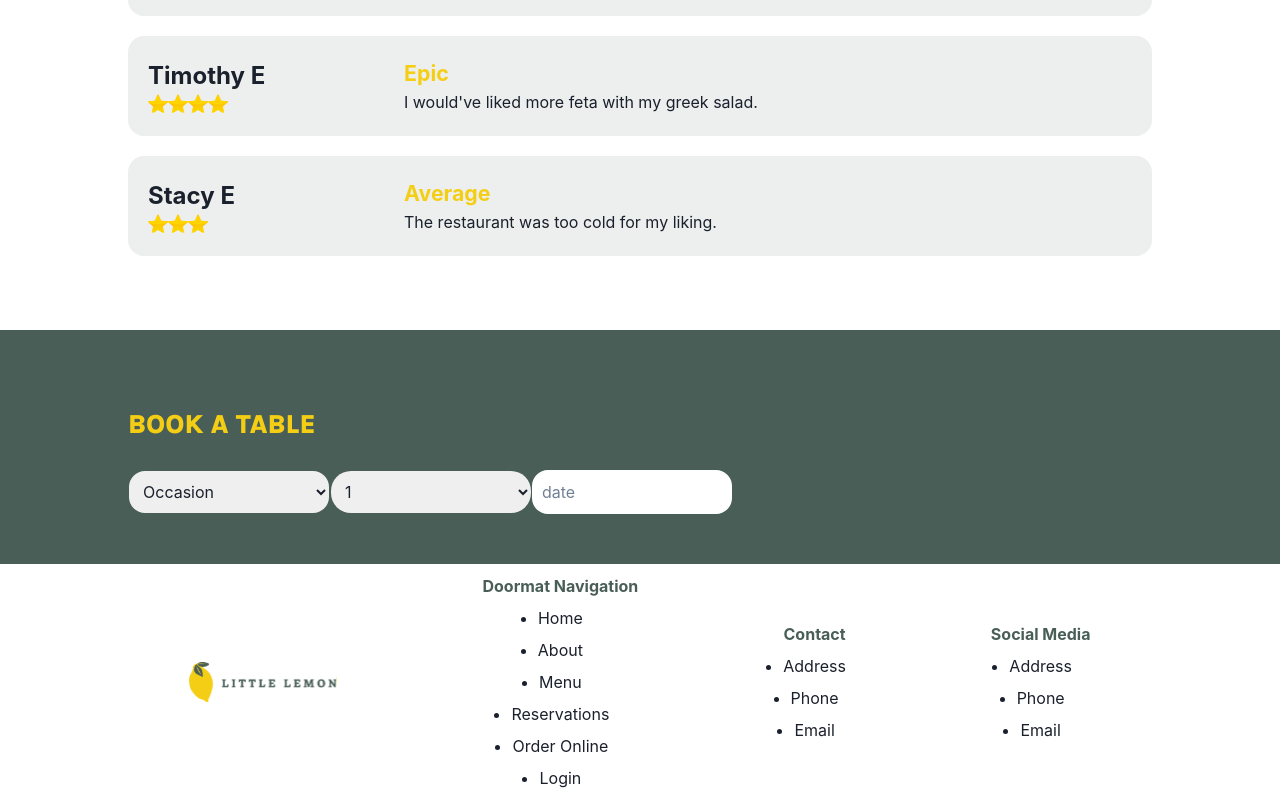
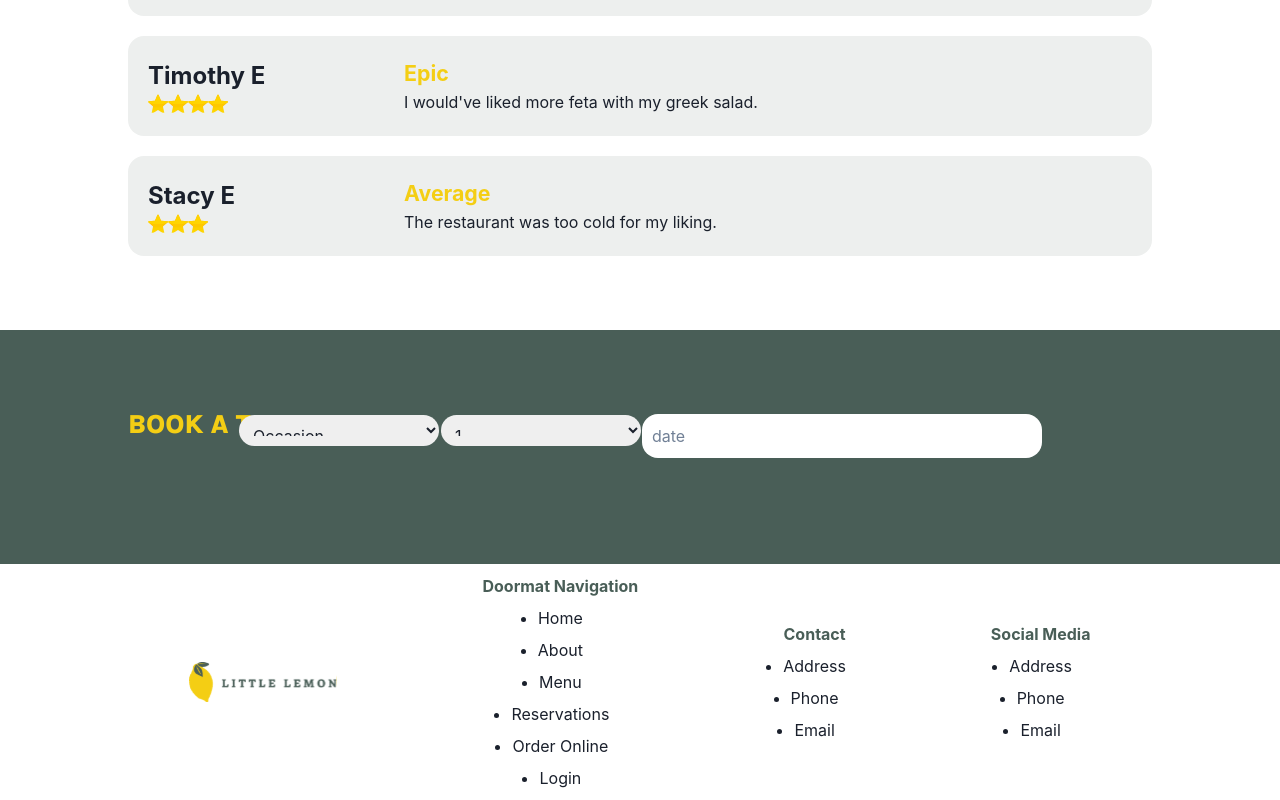
Before and after one commit to benjaminelliott/litle-lemon-web-app, a React (Create React App) app: page / in a window 1280 px wide. Shown: the part 1854-2654 px from the top of the page. Built offline with nearby package versions, Linux system fonts and the light colour scheme; a web font is replaced by a local one.

Commit message:
adjusted booking page

```diff
--- a/src/App.css
+++ b/src/App.css
@@ -69,33 +69,7 @@
   padding: 5% 10%;
 }
 
-.booking-slot {
-  padding: 20px;
-  margin: 0px 5px;
-  background-color: var(--h1);
-  border-radius: 16px;
-  width: 10vw;
-  list-style: none;
-  transition: all 0.5s;
-}
 
-.booking-slot:hover {
-  padding: 20px;
-  background-color: var(--p2);
-  list-style: none;
-  scale: 1.1;
-  font-weight: bold;
-  color: var(--h1);
-}
-
-.booking-slot:focus {
-
-}
-
-.selected {
-  background-color: var(--p2);
-  color: var(--h2);
-}
 
 
 .form-booking {
@@ -289,13 +263,20 @@
   align-items: center;
 }
 
+.container-booking {
+  display: grid;
+  grid-template-rows: repeat(4, 25%);
+}
+
 .title-booking {
   color: var(--p2);
   text-align: left;
 }
 
 .inputs-top {
-
+  display: flex;
+  flex-direction: row;
+  justify-content: center;
 }
 
 .inputs-middle {
@@ -307,6 +288,34 @@
 
 .inputs-bottom {
 
+}
+
+.booking-slot {
+  padding: 20px;
+  margin: 0px 5px;
+  background-color: var(--h1);
+  border-radius: 16px;
+  width: 10vw;
+  list-style: none;
+  transition: all 0.5s;
+}
+
+.booking-slot:hover {
+  padding: 20px;
+  background-color: var(--p2);
+  list-style: none;
+  scale: 1.1;
+  font-weight: bold;
+  color: var(--h1);
+}
+
+.booking-slot:focus {
+
+}
+
+.selected {
+  background-color: var(--s2);
+  color: var(--h2);
 }
 
 .label-booking {
@@ -329,11 +338,11 @@ input[type="text"] {
   border-radius: 16px;
 }
 
-input[type="text"] .datepicker {
-  width: 200px;
+.datepicker {
   padding: 10px;
   border-radius: 16px;
   width: 400px;
+  min-width: 400px;
 }
 
 input[type="email"]:focus {
```
